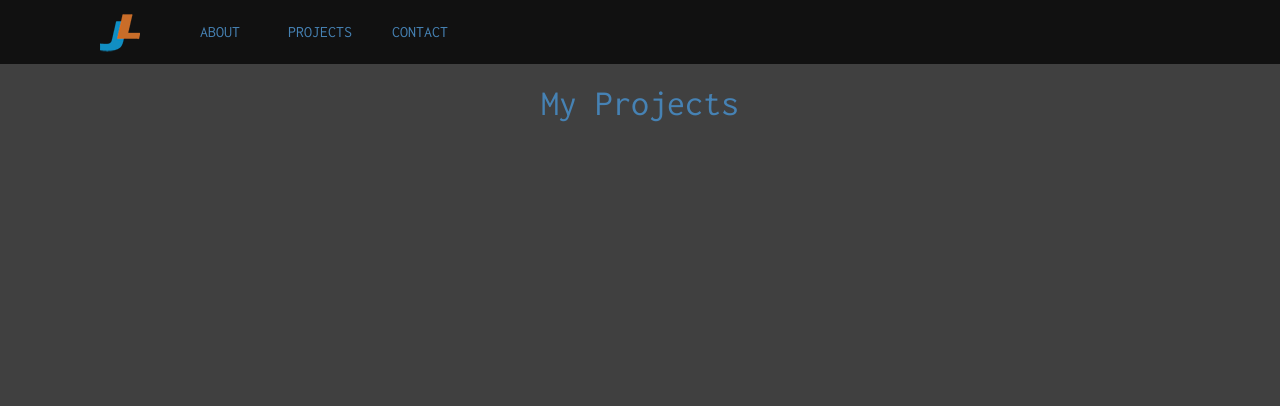
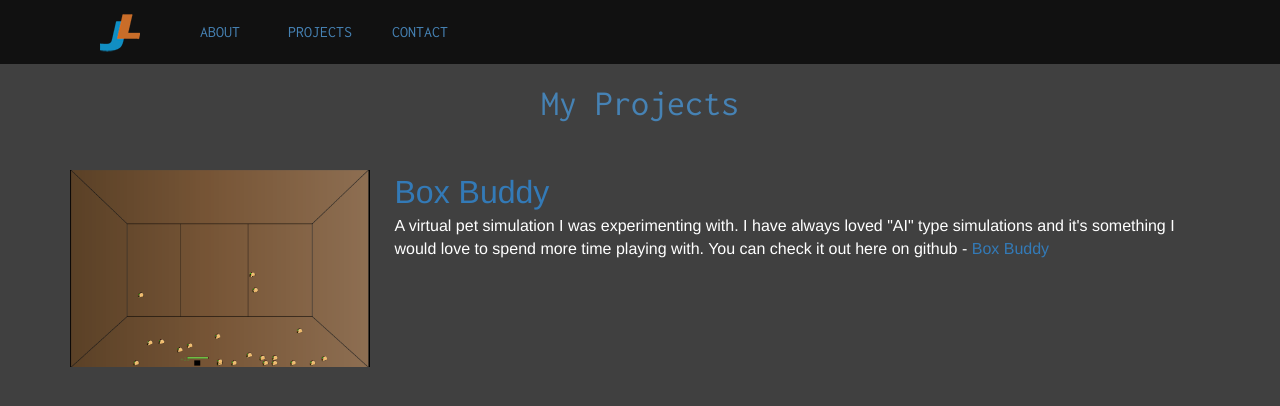
Before and after one commit to Jlassos/james_lasso, a website: page projects.html in a window 1280 px wide. Drawn offline with Linux system fonts and the light colour scheme.

Commit message:
add box buddy to project page

```diff
--- a/projects.html
+++ b/projects.html
@@ -1,5 +1,48 @@
 <!DOCTYPE html>
 <html lang="en">
+<body>
+<!-- Navigation -->
+<nav class="main-nav">
+  <div class="container">
+    <a href="/index.html" class="logo link">
+      <img src="assets/jl-logo-small.png" alt="" class="hvr-skew-forward">
+    </a>
+    <a href="/about.html" class="link">About</a>
+    <a href="/projects.html" class="link">Projects</a>
+    <a href="/contact.html" class="link">Contact</a>
+  </div>
+</nav>
+<!-- End Navigation -->
+<div class="container">
+  <!-- Page Title -->
+  <div class="row">
+    <div class="page-title">
+      <h1>My Projects</h1>
+    </div>
+  </div>
+<!-- End Page Title -->
+  <div class="row">
+    <div class="col-xs-3">
+      <div class="project-thumbnail">
+        <img src="assets/boxbuddy.PNG" alt="">
+      </div>
+    </div>
+    <div class="col-xs-9">
+      <div class="project-info">
+        <div class="project-title">
+          <a href="http://jlassos.github.io/box-buddy/" target="_blank">
+            Box Buddy
+          </a></div>
+        <div class="project-description">A virtual pet simulation I was experimenting with. I have always loved "AI" type simulations and it's something I would love to spend more time playing with.
+          You can check it out here on github - <a href="https://github.com/Jlassos/box-buddy">Box Buddy</a>
+        </div>
+      </div>
+    </div>
+  </div>
+</div>
+<!-- Javascript -->
+<script src="bootstrap-3.3.6-dist/js/bootstrap.min.js"></script>
+</body>
 <head>
   <meta charset="UTF-8">
   <title>James Lasso</title>
@@ -9,29 +52,4 @@
   <link href='https://fonts.googleapis.com/css?family=Inconsolata' rel='stylesheet' type='text/css'>
   <link rel="stylesheet" type="text/css" href="build/styles/main.css">
 </head>
-<body>
-<!-- Navigation -->
-<nav class="main-nav">
-  <div class="container">
-    <a href="/index.html" class="logo link">
-      <img src="assets/jl-logo-small.png" alt="" class="hvr-skew-forward">
-    </a>
-    <a href="/about.html" class="link">About</a>
-    <a href="/projects" class="link">Projects</a>
-    <a href="/contact.html" class="link">Contact</a>
-  </div>
-</nav>
-<!-- End Navigation -->
-<!-- Page Title -->
-<div class="container">
-  <div class="row">
-    <div class="page-title">
-      <h1>My Projects</h1>
-    </div>
-  </div>
-</div>
-<!-- End Page Title -->
-<!-- Javascript -->
-<script src="bootstrap-3.3.6-dist/js/bootstrap.min.js"></script>
-</body>
 </html>
--- a/src/styles/main.scss
+++ b/src/styles/main.scss
@@ -122,3 +122,26 @@ a:focus {
     padding: 1em;
   }
 }
+
+/* -------------------------------------
+project page
+--------------------------------------*/
+.project-thumbnail {
+  img {
+    width: 300px;
+    height: auto;
+  }
+}
+
+
+.project-info {
+  padding-left: 2em;
+
+  .project-title {
+    font-size: 2em;
+  }
+
+  .project-description {
+    color: white;
+  }
+}
```
Also changed, not shown: assets/boxbuddy.PNG (added), build/styles/main.css.
